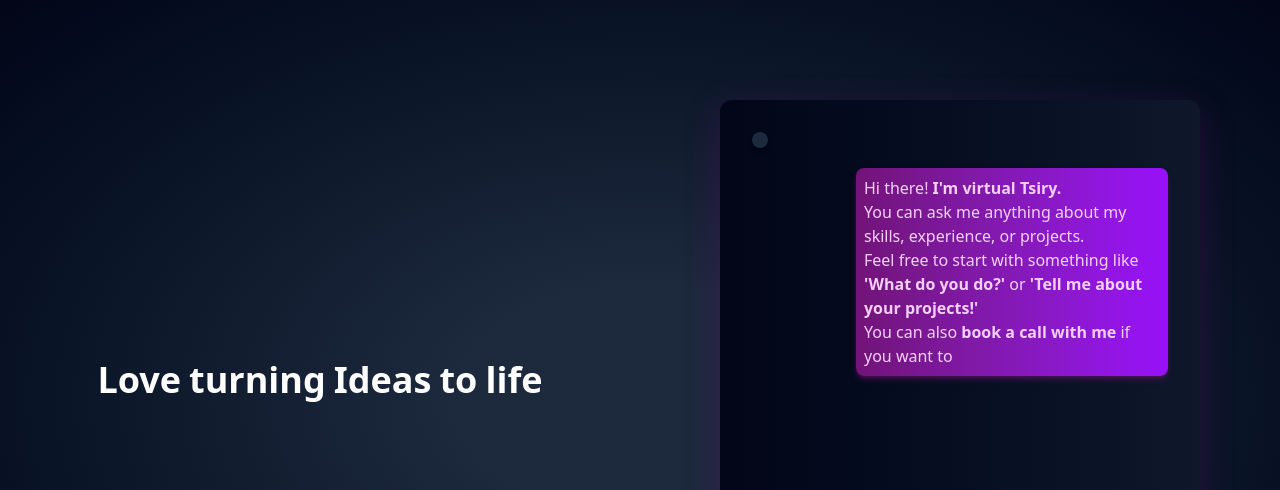
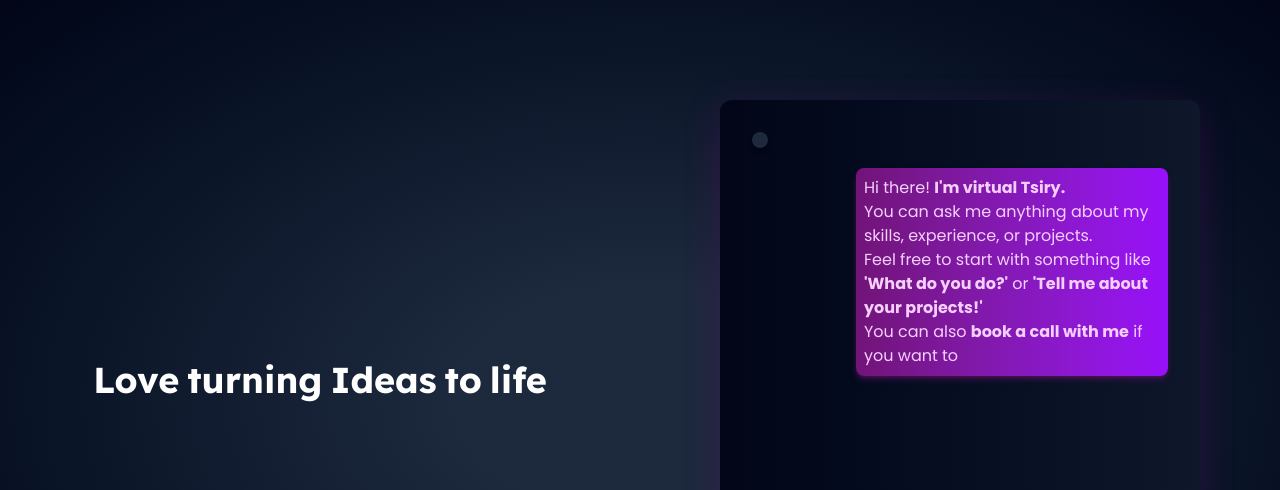
Before and after one commit to o6ris/portfolio, a Next.js app: page / in a window 1280 px wide. Shown: the top 490 px of the page. Built offline with nearby package versions, Linux system fonts and the light colour scheme; no server answers.

Commit message:
style(handle font)

```diff
--- a/app/globals.css
+++ b/app/globals.css
@@ -2,6 +2,11 @@
 
 @theme {
   --shadow-purple-3xl: 0 10px 35px rgba(128, 0, 128, 0.25); /* Purple shadow */
+}
+
+:root {
+  --font-poppins: "Poppins";
+  --font-lexend: "Lexend";
 }
 
 /* CHAT STYLES */
--- a/app/layout.tsx
+++ b/app/layout.tsx
@@ -1,5 +1,6 @@
 import type { Metadata } from "next";
 import { Providers } from "@/app/providers"
+import { Lexend, Poppins } from "next/font/google";
 import "./globals.css";
 
 
@@ -8,6 +9,17 @@ export const metadata: Metadata = {
   description: "Generated by create next app",
 };
 
+const lexend = Lexend({
+  subsets: ["latin"],
+  weight: ["100", "200", "300", "400", "500", "600", "700", "800", "900"],
+});
+
+const poppins = Poppins({
+  subsets: ["latin"],
+  weight: ["100", "200", "300", "400", "500", "600", "700", "800", "900"],
+});
+
+
 export default function RootLayout({
   children,
 }: Readonly<{
@@ -15,7 +27,7 @@ export default function RootLayout({
 }>) {
   return (
     <html lang="en">
-      <body>
+      <body className={`${lexend.className} ${poppins.className}`}>
         <Providers>
           {children}
         </Providers>
--- a/components/Title/Title.tsx
+++ b/components/Title/Title.tsx
@@ -10,14 +10,14 @@ function Title() {
       initial={{ opacity: 0, y: 20 }}
       animate={{ opacity: 1, y: 0 }}
       transition={{ duration: 0.8, ease: "easeOut" }}
-      className="text-4xl font-bold text-center h-full flex flex-row items-center justify-center"
+      className="text-4xl font-bold text-center h-full flex flex-row items-center justify-center font-[family-name:var(--font-lexend)]"
     >
       {lines.map((word, index) => (
         <motion.span
           key={index}
           className="inline-block mx-1 bg-clip-text text-transparent bg-gradient-to-r from-white to-white transition-all duration-100 h-20 text-center"
-          initial={{ opacity: 0, y: 20 }}
-          animate={{ opacity: 1, y: 0 }}
+          initial={{ opacity: 0, y: 20, backgroundImage: "linear-gradient(to right, #701a75, #9333ea)" }}
+          animate={{ opacity: 1, y: 0, backgroundImage: "linear-gradient(to right,rgb(255, 255, 255),rgb(255, 255, 255))" }}
           transition={{ delay: index * 0.05, duration: 0.3 }}
           whileHover={{
             y: -5,
--- a/modules/clients/hooks/useChat.ts
+++ b/modules/clients/hooks/useChat.ts
@@ -214,7 +214,7 @@ export default function useChat() {
         {
           question: "",
           answer:
-            "Hi there! <strong>I'm virtual Tsiry.</strong> <p>You can ask me anything about my skills, experience, or projects.</p> <p>Feel free to start with something like <strong>'What do you do?'</strong> or <strong>'Tell me about your projects!'</strong></p> <p>You can also <strong>book a call with me</strong> if you want to</p>",
+            "<p>Hi there! <strong>I'm virtual Tsiry.</strong></p> <p>You can ask me anything about my skills, experience, or projects.</p> <p>Feel free to start with something like <strong>'What do you do?'</strong> or <strong>'Tell me about your projects!'</strong></p> <p>You can also <strong>book a call with me</strong> if you want to</p>",
         },
       ]);
     }, 2000);
```
